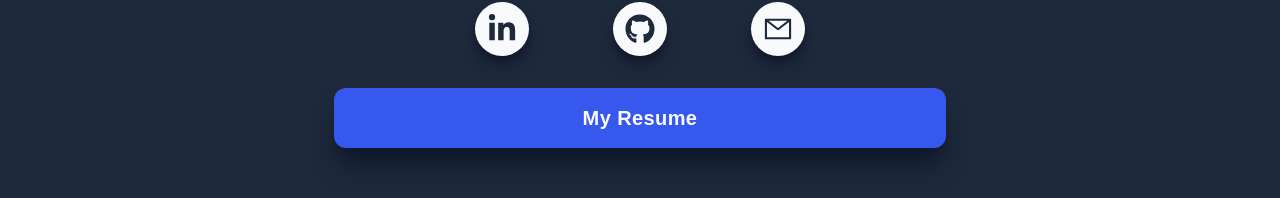
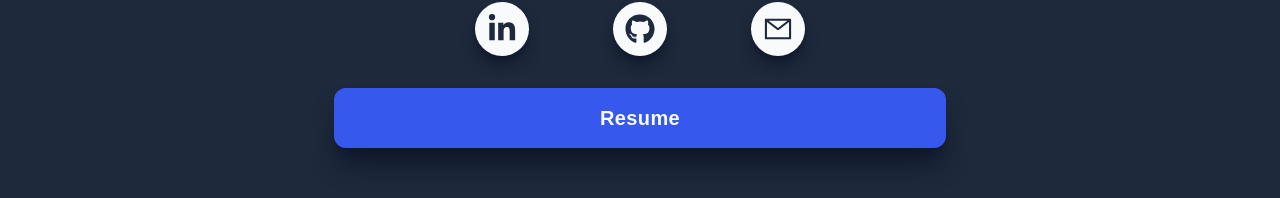
Before and after one commit to vudjzx/portfolio_v2, a Next.js app: page / in a window 1280 px wide. Shown: the part 479-677 px from the top of the page. Built offline with nearby package versions, Linux system fonts and the light colour scheme.

Commit message:
changed resume link

```diff
--- a/components/Main.jsx
+++ b/components/Main.jsx
@@ -46,12 +46,12 @@ export default function Main() {
             </a>
           </div>
           <a
-            href="https://drive.google.com/file/d/1yAKkpN4SUUGrO8T8aGXMtyvYFnstW5V0/view"
+            href="https://drive.google.com/file/d/1JL_K09MZ51js0m3D8Sy8AFkCk0Ah8t3O/view"
             target="_blank"
             rel="noreferrer"
           >
             <button className="w-1/2 my-4 py-4 font-bold text-xl">
-              My Resume
+              Resume
             </button>
           </a>
         </div>
```
